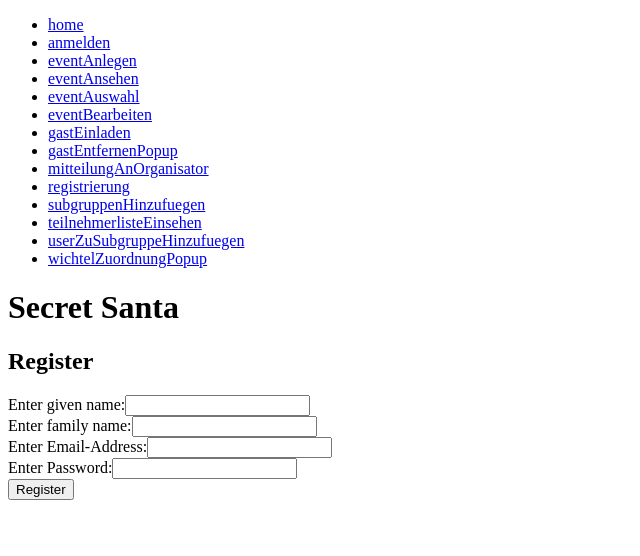
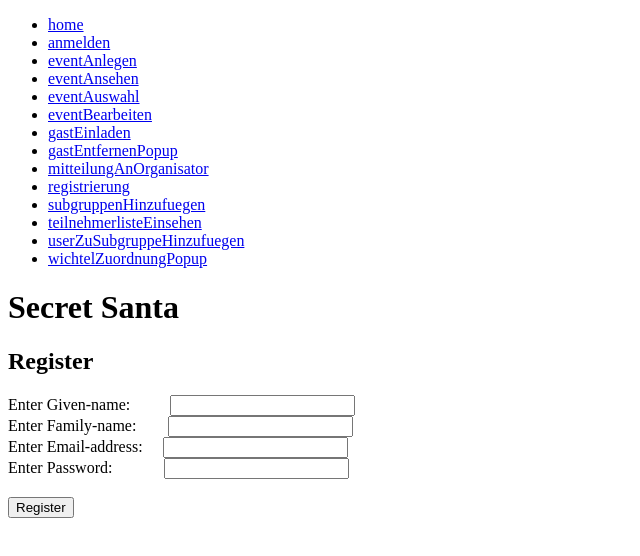
Before and after one commit to pgs3238/WichtelApp2, a React (Create React App) app in the folder src/main/frontend/: page /registrierung in a window 1280 px wide. Shown: the top 556 px of the page, without its empty margins (0-640 px from the left). Built offline with nearby package versions, Linux system fonts and the light colour scheme.

Commit message:
Registrierung Face soweit fertig....

```diff
--- a/src/main/frontend/src/pages/Anmelden.jsx
+++ b/src/main/frontend/src/pages/Anmelden.jsx
@@ -24,6 +24,7 @@ function Layout() {
             <h1>Secret Santa</h1>
             <h2>Login</h2>
             <label>Enter Email-Address:
+                &emsp;
                 <input
                     type="text"
                     id="email"
@@ -34,6 +35,7 @@ function Layout() {
             </label>
             <br/>
             <label>Enter Password:
+                &emsp;&emsp;&emsp;&nbsp;
                 <input
                     type="password"
                     id="passwort"
@@ -43,8 +45,13 @@ function Layout() {
                 />
             </label>
             <br/>
+            <br/>
             <input type="submit" id="anmelden" value="Login"/>
-            <input type="submit" id="chgpgadduser" value="Register"/>
+            &emsp;&emsp;&emsp;&emsp;&emsp;&emsp;&emsp;&emsp;&emsp;
+            &nbsp;&nbsp;
+            <input type="submit" id="pwvergessen" value="Forgot Password"/>
+            <br/><br/>
+            <input type="submit" id="chgpgadduser" value="Create new Account"/>
         </form>
 
     )
--- a/src/main/frontend/src/pages/Registrierung.jsx
+++ b/src/main/frontend/src/pages/Registrierung.jsx
@@ -18,7 +18,8 @@ function Layout() {
         <form onSubmit={handleSubmit}>
             <h1>Secret Santa</h1>
             <h2>Register</h2>
-            <label>Enter given name:
+            <label>Enter Given-name:
+                &emsp;&emsp;&nbsp;
                 <input
                     type="text"
                     id="vname"
@@ -28,7 +29,8 @@ function Layout() {
                 />
             </label>
             <br/>
-            <label>Enter family name:
+            <label>Enter Family-name:
+                &emsp;&nbsp;&nbsp;&nbsp;
                 <input
                     type="text"
                     id="nname"
@@ -38,7 +40,8 @@ function Layout() {
                 />
             </label>
             <br/>
-            <label>Enter Email-Address:
+            <label>Enter Email-address:
+                &emsp;
                 <input
                     type="text"
                     id="email"
@@ -49,6 +52,7 @@ function Layout() {
             </label>
             <br/>
             <label>Enter Password:
+                &emsp;&emsp;&emsp;
                 <input
                     type="password"
                     id="passwort"
@@ -57,7 +61,7 @@ function Layout() {
                     onChange={handleChange}
                 />
             </label>
-            <br/>
+            <br/><br/>
             <input type="submit" id="adduser" value="Register"/>
         </form>
     );
```
